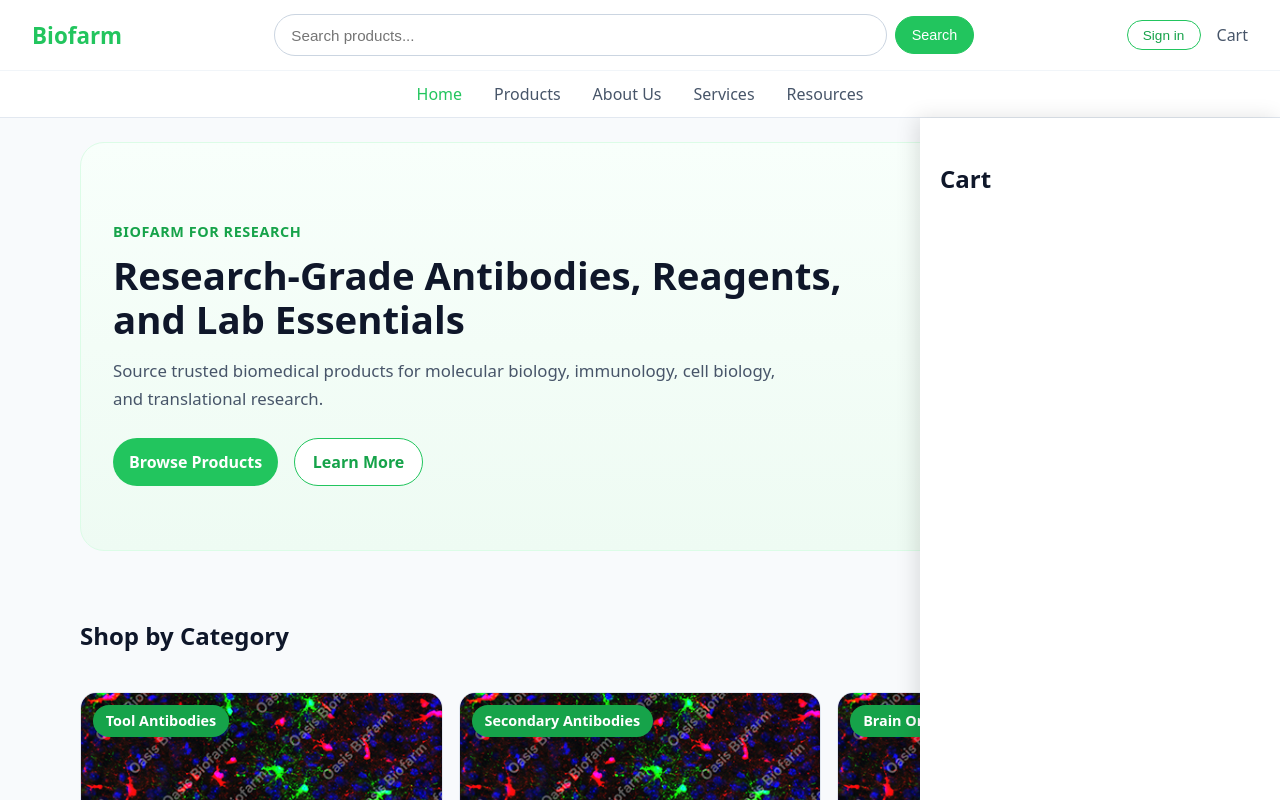
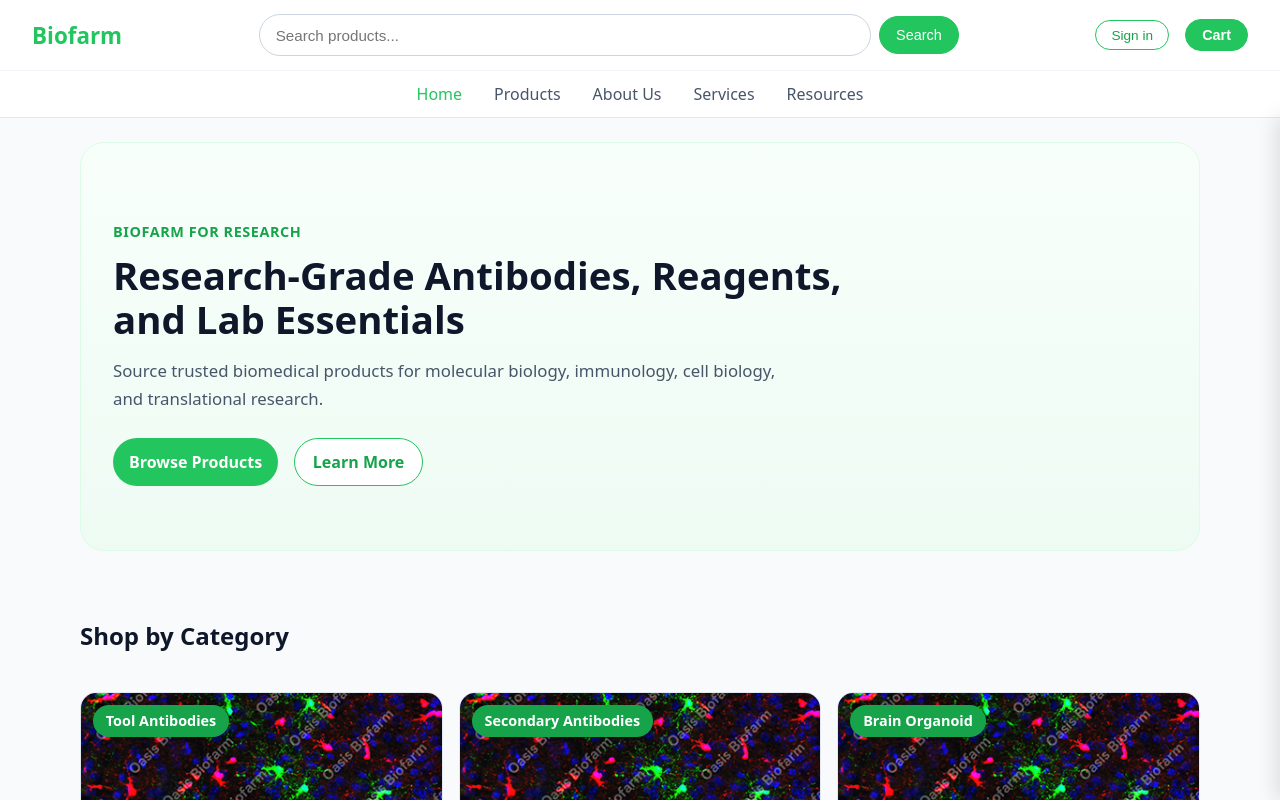
Before and after one commit to yufeiqiu-dev/Biofarm_Frontend, a React (Vite) app: page / in a window 1280 px wide. Shown: the top 800 px of the page. Built offline with nearby package versions, Linux system fonts and the light colour scheme.

Commit message:
added side bar open closing action

```diff
--- a/src/components/CartSideBar/CartSideBar.module.css
+++ b/src/components/CartSideBar/CartSideBar.module.css
@@ -1,9 +1,23 @@
-.cartSideBar {
+.backdrop {
+    position: fixed;
+    inset: 0;
+    background: rgba(0, 0, 0, 0.3);
+    opacity: 0;
+    pointer-events: none;
+    transition: opacity 0.25s ease;
+    z-index: 999;
+  }
+
+  .backdropOpen {
+    opacity: 1;
+    pointer-events: auto;
+  }
+
+  .cartSideBar {
     position: fixed;
     right: 0;
     width: 360px;
     max-width: 90vw;
-
     background: #ffffff;
     box-shadow: -4px 0 20px rgba(0, 0, 0, 0.12);
     padding: 24px 20px;
@@ -13,4 +27,14 @@
     flex-direction: column;
     gap: 16px;
     overflow-y: auto;
+
+    transition: transform 0.3s ease;
   }
+
+  .open {
+    transform: translateX(0);
+  }
+
+  .closed {
+    transform: translateX(100%);
+  }
--- a/src/components/CartSideBar/CartSideBar.tsx
+++ b/src/components/CartSideBar/CartSideBar.tsx
@@ -1,17 +1,28 @@
 import styles from "./CartSideBar.module.css";
-
+import { useCartSideBar } from "../../context/CartSideBarContext";
 type CartSideBarProps = {
     topOffset: number;
   };
 
   export function CartSideBar({ topOffset }: CartSideBarProps) {
+    const { isOpen, closeCartSideBar } = useCartSideBar();
+
     return (
-    <div className={styles.cartSideBar}
+      <>
+        <div
+          className={`${styles.backdrop} ${isOpen ? styles.backdropOpen : ""}`}
+          onClick={closeCartSideBar}
+        />
+
+        <aside
+          className={`${styles.cartSideBar} ${isOpen ? styles.open : styles.closed}`}
           style={{
             top: `${topOffset}px`,
             height: `calc(100vh - ${topOffset}px)`,
-      }}>
+          }}
+        >
           <h2>Cart</h2>
-    </div>
+        </aside>
+      </>
     );
   }
--- a/src/components/Navbar/Navbar.module.css
+++ b/src/components/Navbar/Navbar.module.css
@@ -123,6 +123,36 @@
   flex: 1;
 }
 
+.cartButton {
+  padding: 0.45rem 1rem;
+  border-radius: 999px;
+  border: 1px solid #22c55e;
+  background: #22c55e;
+  color: white;
+  font-weight: 600;
+  font-size: 0.9rem;
+  cursor: pointer;
+  transition:
+    background 0.2s ease,
+    border-color 0.2s ease,
+    transform 0.15s ease,
+    box-shadow 0.2s ease;
+}
+
+.cartButton:hover {
+  background: #16a34a;
+  border-color: #16a34a;
+  box-shadow: 0 6px 18px rgba(34, 197, 94, 0.2);
+}
+
+.cartButton:active {
+  transform: translateY(1px);
+}
+
+.cartButton:focus-visible {
+  outline: 2px solid #86efac;
+  outline-offset: 2px;
+}
 /* tablet */
 @media (max-width: 900px) {
   .topRow {
--- a/src/components/Navbar/Navbar.tsx
+++ b/src/components/Navbar/Navbar.tsx
@@ -2,13 +2,14 @@
 import { Link, NavLink, useNavigate } from "react-router-dom";
 import { useAuth } from "../../auth/AuthContext";
 import { SearchBar } from "../SearchBar";
+import { useCartSideBar } from "../../context/CartSideBarContext";
 import styles from "./Navbar.module.css";
 
 export function Navbar() {
   const navigate = useNavigate();
   const { user, signIn, signOut } = useAuth();
   const [menuOpen, setMenuOpen] = useState(false);
-
+  const { toggleCartSideBar } = useCartSideBar();
   const handleAccountClick = () => {
     setMenuOpen((open) => !open);
   };
@@ -74,14 +75,13 @@
               )}
             </div>
           )}
-          <NavLink
-            to="/cart"
-            className={({ isActive }) =>
-              isActive ? `${styles.actionLink} ${styles.linkActive}` : styles.actionLink
-            }
+          <button
+            type="button"
+            className={styles.cartButton}
+            onClick={toggleCartSideBar}
           >
             Cart
-          </NavLink>
+          </button>
         </div>
       </div>
 
--- /dev/null
+++ b/src/context/CartSideBarContext.tsx
@@ -0,0 +1,43 @@
+import {
+    createContext,
+    useContext,
+    useState,
+    type ReactNode,
+  } from "react";
+
+  type CartSideBarContextValue = {
+    isOpen: boolean;
+    toggleCartSideBar: () => void;
+    openCartSideBar: () => void;
+    closeCartSideBar: () => void;
+  };
+
+  const CartSideBarContext = createContext<CartSideBarContextValue | undefined>(
+    undefined
+  );
+
+  export function CartSideBarProvider({ children }: { children: ReactNode }) {
+    const [isOpen, setIsOpen] = useState(false);
+
+    const toggleCartSideBar = () => setIsOpen((prev) => !prev);
+    const openCartSideBar = () => setIsOpen(true);
+    const closeCartSideBar = () => setIsOpen(false);
+
+    return (
+      <CartSideBarContext.Provider
+        value={{ isOpen, toggleCartSideBar, openCartSideBar, closeCartSideBar }}
+      >
+        {children}
+      </CartSideBarContext.Provider>
+    );
+  }
+
+  export function useCartSideBar() {
+    const context = useContext(CartSideBarContext);
+
+    if (!context) {
+      throw new Error("useCartSideBar must be used within a CartSideBarProvider");
+    }
+
+    return context;
+  }
--- a/src/main.tsx
+++ b/src/main.tsx
@@ -4,12 +4,15 @@
 import App from "./App.tsx";
 import "./styles/global.css";
 import { AuthProvider } from "./auth/AuthContext";
+import { CartSideBarProvider } from "./context/CartSideBarContext";
 
 ReactDOM.createRoot(document.getElementById("root") as HTMLElement).render(
   <React.StrictMode>
     <BrowserRouter>
       <AuthProvider>
-        <App />
+        <CartSideBarProvider>
+          <App />
+        </CartSideBarProvider>
       </AuthProvider>
     </BrowserRouter>
   </React.StrictMode>
--- a/src/mock/mockProducts.ts
+++ b/src/mock/mockProducts.ts
@@ -3,6 +3,7 @@
 export const mockProducts: Product[] = [
   {
     id: "1",
+    cat_id: "OOK",
     name: "Organic Lettuce",
     description: "Fresh hydroponic lettuce grown locally.",
     price: 4.5,
@@ -10,6 +11,7 @@
   },
   {
     id: "2",
+    cat_id: "WAS",
     name: "Cherry Tomatoes",
     description: "Sweet cherry tomatoes, perfect for salads.",
     price: 5.2,
@@ -17,6 +19,7 @@
   },
   {
     id: "3",
+    cat_id: "CSA",
     name: "Cucumbers",
     description: "Crisp cucumbers grown without pesticides.",
     price: 3.9,
--- a/src/types/product_type.ts
+++ b/src/types/product_type.ts
@@ -1,5 +1,6 @@
 export interface Product {
     id: string;
+    cat_id: string;
     name: string;
     description: string;
     price: number;
```
Lines whose indentation alone changed are shown as unchanged.
